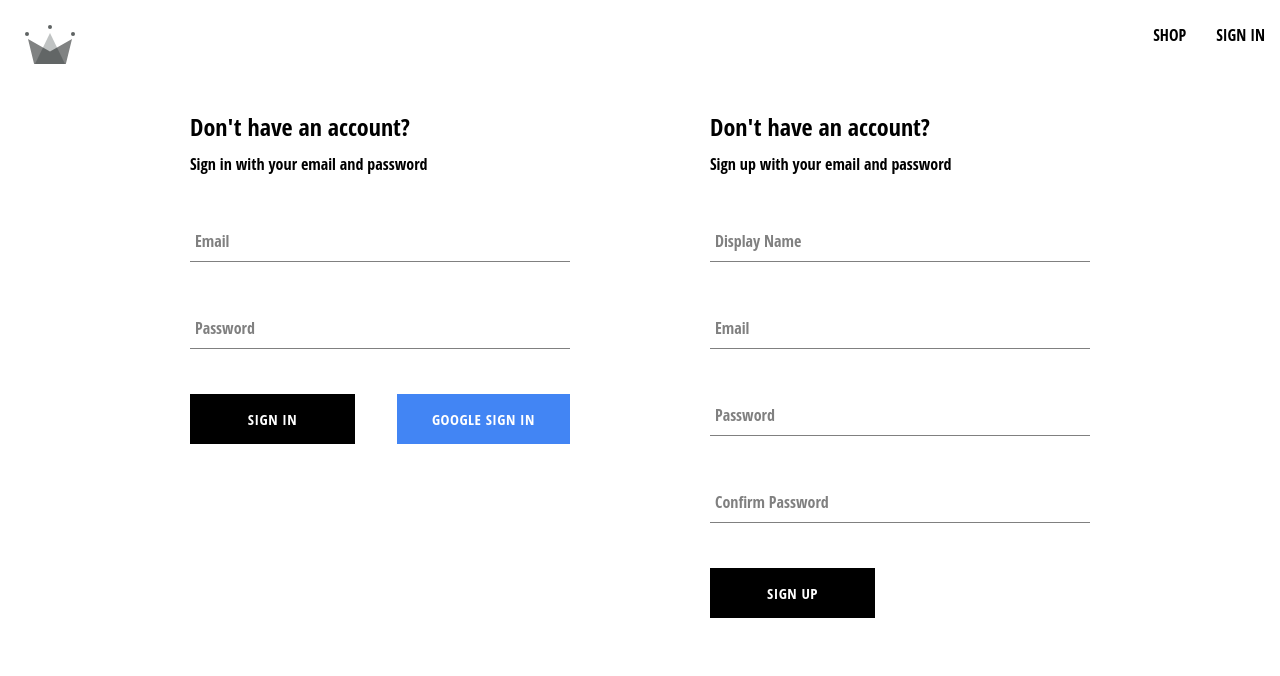
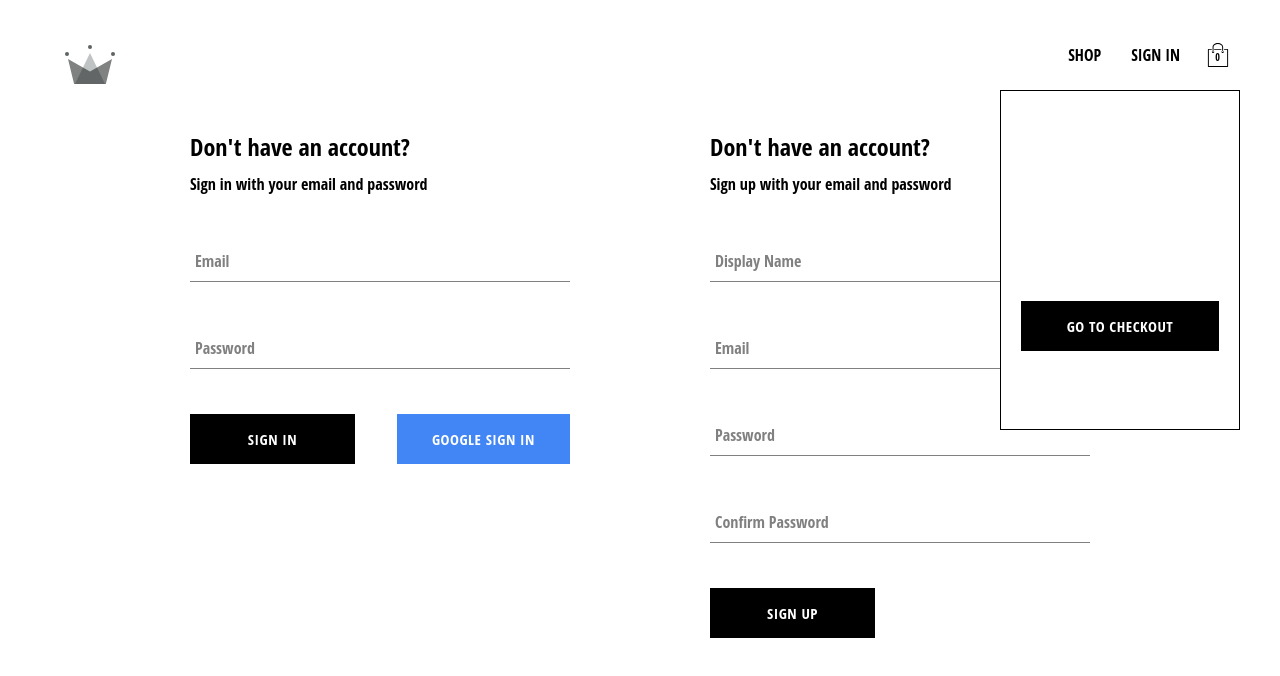
Before and after one commit to anasbajjouk/eshop-crwn-react, a React (Create React App) app: page /auth in a window 1280 px wide. Shown: the top 676 px of the page. Built offline with nearby package versions, Linux system fonts and the light colour scheme; no server answers; a web font is replaced by a local one.

Commit message:
added cartDropdown, product card etc..

```diff
--- /dev/null
+++ b/src/components/cart-dropdown/cart-dropdown.component.jsx
@@ -0,0 +1,14 @@
+import Button from "../button/button.component"
+import "./cart-dropdown.styles.scss"
+
+const CartDropdown = () => {
+  return (
+    <div className="cart-dropdown-container">
+      <div className="cart-items">
+        <Button>GO TO CHECKOUT</Button>
+      </div>
+    </div>
+  )
+}
+
+export default CartDropdown
--- /dev/null
+++ b/src/components/cart-dropdown/cart-dropdown.styles.scss
@@ -0,0 +1,29 @@
+.cart-dropdown-container {
+  position: absolute;
+  width: 240px;
+  height: 340px;
+  display: flex;
+  flex-direction: column;
+  padding: 20px;
+  border: 1px solid black;
+  background-color: white;
+  top: 90px;
+  right: 40px;
+  z-index: 5;
+
+  .empty-message {
+    font-size: 18px;
+    margin: 50px auto;
+  }
+
+  .cart-items {
+    height: 240px;
+    display: flex;
+    flex-direction: column;
+    overflow: scroll;
+  }
+
+  button {
+    margin-top: auto;
+  }
+}
--- /dev/null
+++ b/src/components/cart-icon/cart-icon.component.jsx
@@ -0,0 +1,13 @@
+import "./cart-icon.styles.scss"
+import { ReactComponent as ShoppingIcon } from "../../assets/shopping-bag.svg"
+
+const CartIcon = () => {
+  return (
+    <div className="cart-icon-container">
+      <ShoppingIcon className="shopping-icon" />
+      <span className="item-count">0</span>
+    </div>
+  )
+}
+
+export default CartIcon
--- /dev/null
+++ b/src/components/cart-icon/cart-icon.styles.scss
@@ -0,0 +1,21 @@
+.cart-icon-container {
+  width: 45px;
+  height: 45px;
+  position: relative;
+  display: flex;
+  align-items: center;
+  justify-content: center;
+  cursor: pointer;
+
+  .shopping-icon {
+    width: 24px;
+    height: 24px;
+  }
+
+  .item-count {
+    position: absolute;
+    font-size: 10px;
+    font-weight: bold;
+    bottom: 14px;
+  }
+}
--- /dev/null
+++ b/src/components/product-card/product-card.component.jsx
@@ -0,0 +1,19 @@
+import Button from "../button/button.component"
+import "./product-card.styles.scss"
+
+const ProductCard = ({ product }) => {
+  const { name, price, imageUrl } = product
+
+  return (
+    <div className="product-card-container">
+      <img src={imageUrl} alt={`${name}`} />
+      <div className="footer">
+        <span className="name">{name}</span>
+        <span className="price">{price}</span>
+      </div>
+      <Button buttonType="inverted">Add to cart</Button>
+    </div>
+  )
+}
+
+export default ProductCard
--- /dev/null
+++ b/src/components/product-card/product-card.styles.scss
@@ -0,0 +1,51 @@
+.product-card-container {
+  display: flex;
+  flex-direction: column;
+  width: 100%;
+  height: 350px;
+  align-items: center;
+  position: relative;
+
+  img {
+    width: 100%;
+    height: 95%;
+    object-fit: cover;
+    margin-bottom: 5px;
+  }
+
+  button {
+    position: absolute;
+    top: 255px;
+    opacity: 0.7;
+    width: 80%;
+    display: none;
+  }
+
+  &:hover {
+    img {
+      opacity: 0.8;
+    }
+
+    button {
+      opacity: 0.85;
+      display: flex;
+    }
+  }
+}
+
+.footer {
+  display: flex;
+  justify-content: space-between;
+  font-size: 18px;
+  width: 100%;
+  height: 5%;
+
+  .name {
+    width: 90%;
+    margin-bottom: 15px;
+  }
+
+  .price {
+    width: 10%;
+  }
+}
--- a/src/index.scss
+++ b/src/index.scss
@@ -5,6 +5,7 @@
     "Droid Sans", "Helvetica Neue", sans-serif;
   -webkit-font-smoothing: antialiased;
   -moz-osx-font-smoothing: grayscale;
+  padding: 20px 40px;
 }
 
 code {
--- a/src/routes/navigation/navigation.component.jsx
+++ b/src/routes/navigation/navigation.component.jsx
@@ -1,6 +1,8 @@
 import { Fragment, useContext } from "react"
 import { Link, Outlet } from "react-router-dom"
-import { ReactComponent as CrwnLogo } from "../../assets/083 crown.svg"
+import { ReactComponent as CrwnLogo } from "../../assets/crown.svg"
+import CartDropdown from "../../components/cart-dropdown/cart-dropdown.component"
+import CartIcon from "../../components/cart-icon/cart-icon.component"
 import { UserContext } from "../../contexts/user.context"
 import { signOutUser } from "../../utils/firebase/firebase.utils"
 
@@ -8,7 +10,6 @@
 
 const Navigation = () => {
   const { currentUser } = useContext(UserContext)
-
   return (
     <Fragment>
       <div className="navigation">
@@ -29,7 +30,9 @@
               SIGN IN
             </Link>
           )}
+          <CartIcon />
         </div>
+        <CartDropdown />
       </div>
       <Outlet />
     </Fragment>
--- a/src/routes/shop/shop.component.jsx
+++ b/src/routes/shop/shop.component.jsx
@@ -1,15 +1,15 @@
 import { useContext } from "react"
+import ProductCard from "../../components/product-card/product-card.component"
 import { ProductsContext } from "../../contexts/products.context"
+import "./shop.styles.scss"
 
 const Shop = () => {
   const { products } = useContext(ProductsContext)
 
   return (
-    <div className="">
-      {products.map(({ name, id }) => (
-        <div key={id}>
-          <h1>{name}</h1>
-        </div>
+    <div className="products-container">
+      {products.map((product) => (
+        <ProductCard key={product.id} product={product} />
       ))}
     </div>
   )
--- a/src/routes/shop/shop.styles.scss
+++ b/src/routes/shop/shop.styles.scss
@@ -0,0 +1,6 @@
+.products-container {
+  display: grid;
+  grid-template-columns: repeat(4, 1fr);
+  column-gap: 10px;
+  row-gap: 50px;
+}
```
Also changed, not shown: src/assets/crown.svg (renamed from src/assets/083 crown.svg), src/assets/shopping-bag.svg (added).
